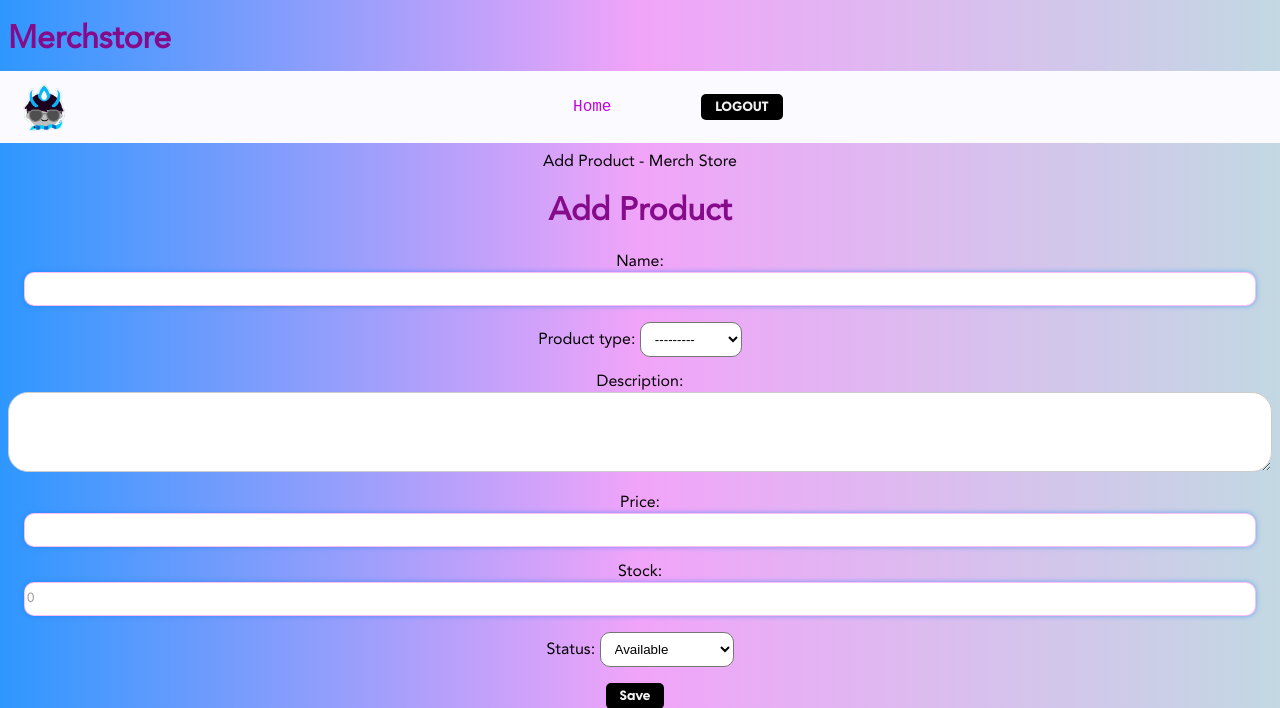
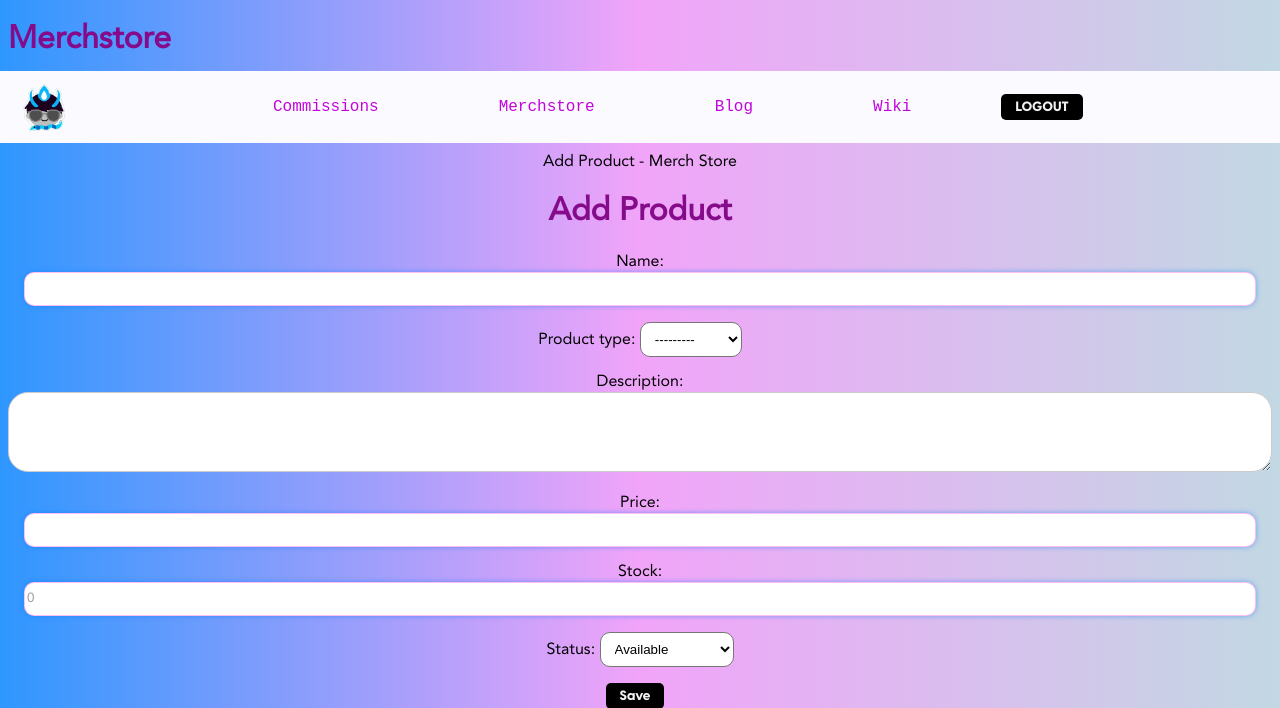
Before and after one commit to dreyan22/hobbysite-G-18, a Django app: page /merchstore/item/add in a window 1280 px wide. Shown: the top 708 px of the page. Run offline with Django 5.2, Linux system fonts and the light colour scheme; the visitor is signed in with stand-in values (Sample User, id 1); data that the repository does not hold is empty.

Commit message:
Update base.html

```diff
--- a/hobbysite/merchstore/templates/merchstore/base.html
+++ b/hobbysite/merchstore/templates/merchstore/base.html
@@ -446,7 +446,12 @@
         <img src="{% static 'static_media/dab-stud.png'%}" alt='dabble_logo' class="logo">
 
         <ul>
-            <li><a href="/merchstore/items"> Home </a></li>
+            <li><a href="/commissions/list"> Commissions </a></li>
+            <li><a href="/merchstore/items"> Merchstore </a></li>
+            <li><a href="/blog/articles"> Blog </a></li>
+            <li><a href="/wiki/articles"> Wiki </a></li>
+
+
             <li class="logout">
                 {% if request.user.is_authenticated %}
 
```
